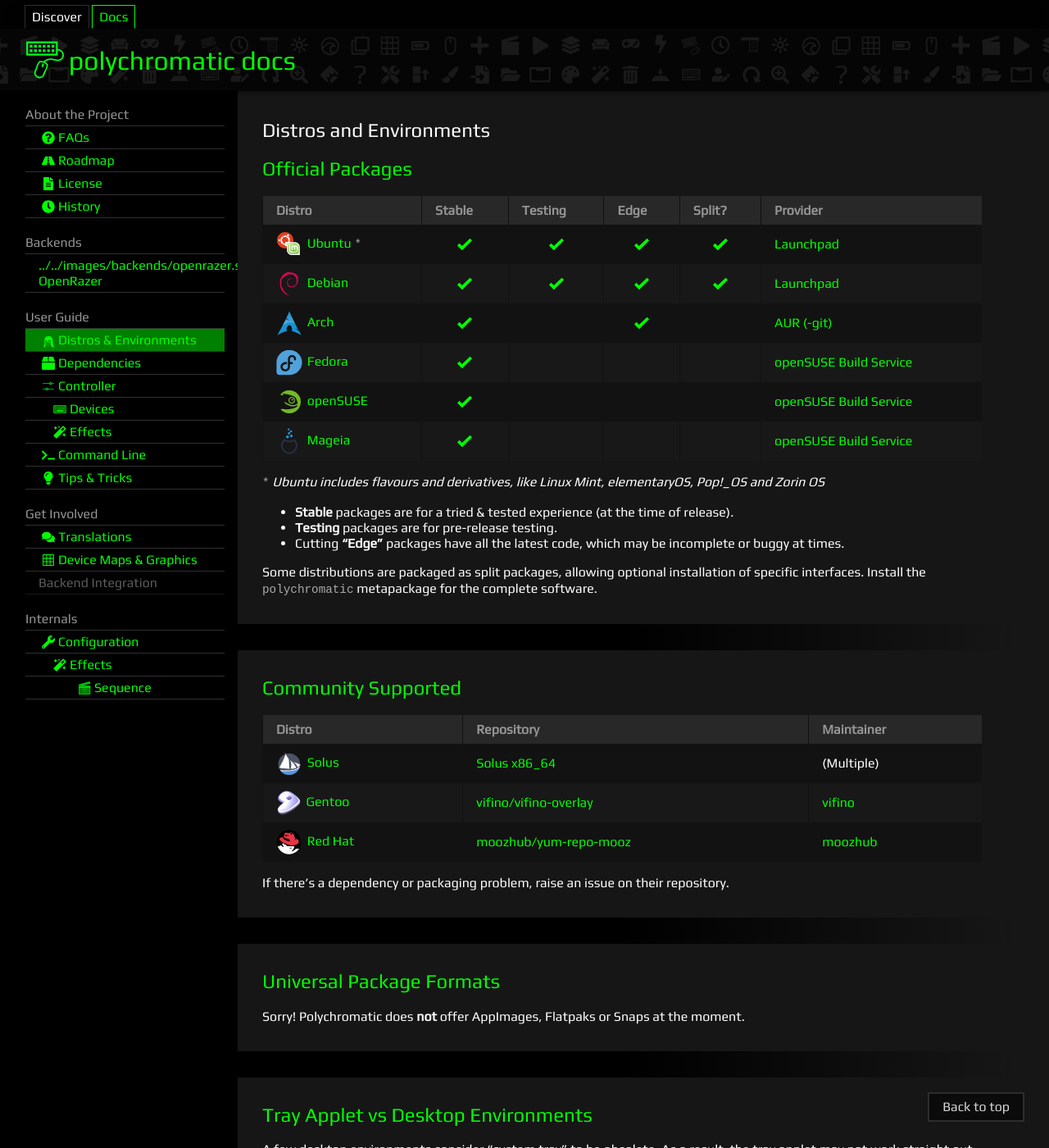
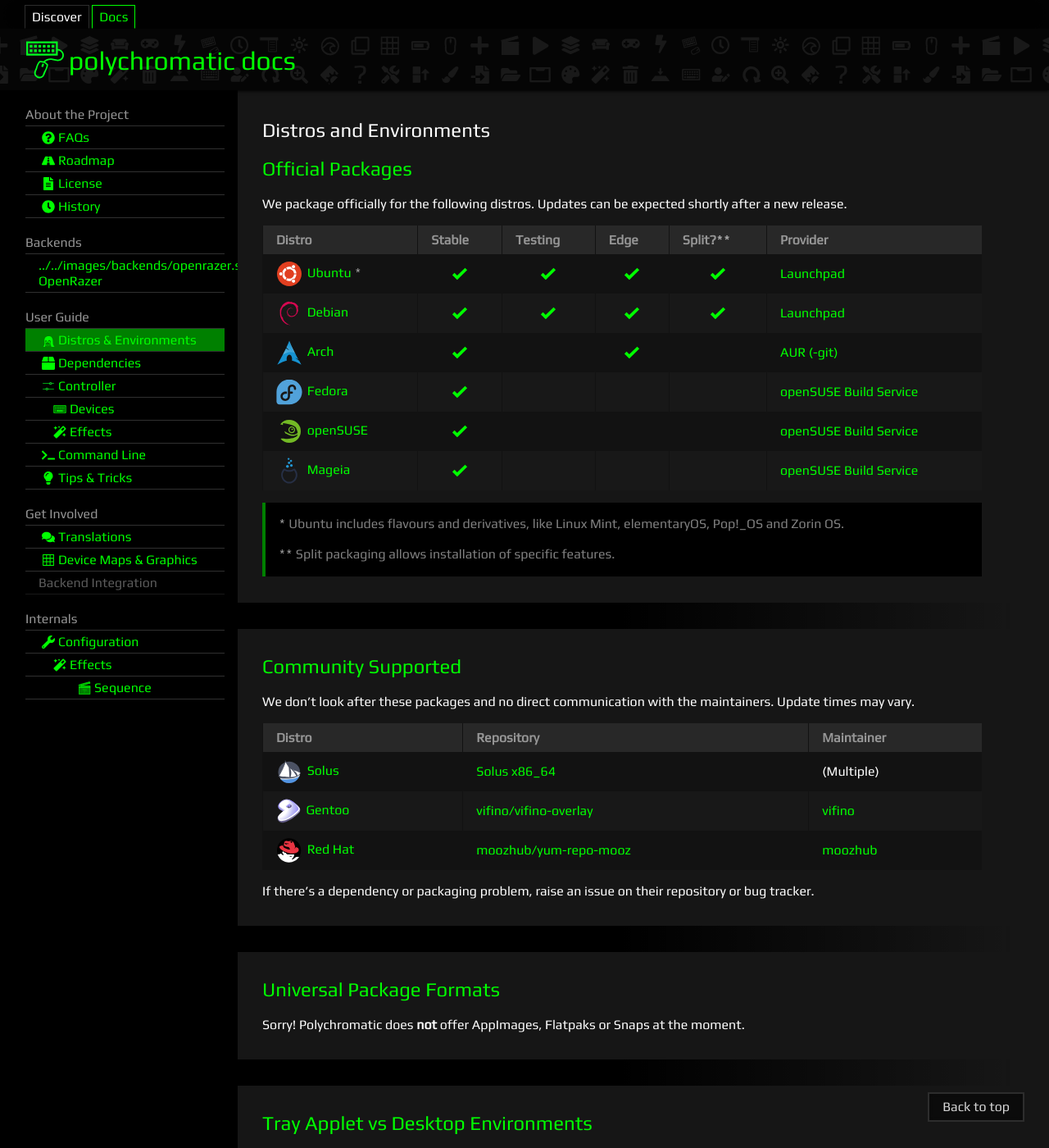
Before and after one commit to polychromatic/polychromatic-docs, a Jekyll site: the page built from pages/supported-distros.md, in a window 1280 px wide and 1400 px high. Shown: the whole window at 82% size. Built offline with Jekyll 4.4.1, drawn with Linux system fonts in a browser that asks for light colours.

Commit message:
Distros: Improve/simplify clarity
Update the logos with versions used on the main website.

```diff
--- a/pages/supported-distros.md
+++ b/pages/supported-distros.md
@@ -7,9 +7,12 @@ class: docs
 
 ## Official Packages
 
+We package officially for the following distros. Updates can be expected
+shortly after a new release.
+
 {:.has-icons}
 
-| Distro                                                                                    | Stable | Testing | Edge | Split? | Provider      |
+| Distro                                                                                    | Stable | Testing | Edge | Split?`**` | Provider      |
 | ----------------------------------------------------------------------------------------- | ------ | ------- | ---- | ------ | ------------- |
 [![](/images/distros/ubuntu.svg) Ubuntu](https://polychromatic.app/download/ubuntu/) `*`    | Yes    | Yes     | Yes  | Yes    | [Launchpad]
 [![](/images/distros/debian.svg) Debian](https://polychromatic.app/download/debian/)        | Yes    | Yes     | Yes  | Yes    | [Launchpad]
@@ -18,15 +21,9 @@ class: docs
 [![](/images/distros/opensuse.svg) openSUSE](https://polychromatic.app/download/opensuse/)  | Yes    |         |      |        | [openSUSE Build Service]
 [![](/images/distros/mageia.svg) Mageia](https://polychromatic.app/download/mageia/)        | Yes    |         |      |        | [openSUSE Build Service]
 
-`*` _Ubuntu includes flavours and derivatives, like Linux Mint, elementaryOS, Pop!_OS and Zorin OS_
-
-* **Stable** packages are for a tried & tested experience (at the time of release).
-* **Testing** packages are for pre-release testing.
-* Cutting **"Edge"** packages have all the latest code, which may be incomplete
-  or buggy at times.
-
-Some distributions are packaged as split packages, allowing optional installation of
-specific interfaces. Install the `polychromatic` metapackage for the complete software.
+> `*` Ubuntu includes flavours and derivatives, like Linux Mint, elementaryOS, Pop!_OS and Zorin OS.
+>
+> `**` Split packaging allows installation of specific features.
 
 [Launchpad]: https://launchpad.net/~polychromatic
 [AUR]: https://aur.archlinux.org/packages/polychromatic/
@@ -37,6 +34,9 @@ specific interfaces. Install the `polychromatic` metapackage for the complete so
 
 
 ## Community Supported
+
+We don't look after these packages and no direct communication with the maintainers.
+Update times may vary.
 
 {:.has-icons}
 Distro                  | Repository                | Maintainer
@@ -51,7 +51,7 @@ Distro                  | Repository                | Maintainer
 [vifino/vifino-overlay]: https://github.com/vifino/vifino-overlay/tree/master/app-misc/
 [moozhub/yum-repo-mooz]: https://github.com/moozhub/yum-repo-mooz
 
-If there's a dependency or packaging problem, raise an issue on their repository.
+If there's a dependency or packaging problem, raise an issue on their repository or bug tracker.
 
 ---
 
```
Also changed, not shown: images/distros/solus.svg, images/distros/ubuntu.svg.
